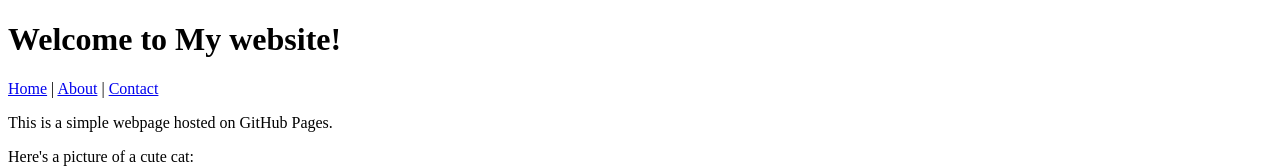
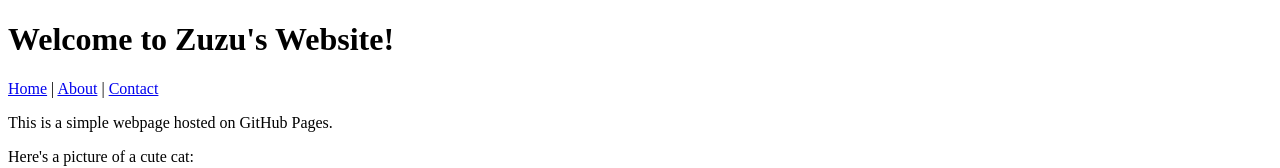
Before and after one commit to abc24-007/HelloZuzu, a plain HTML site: page index.html in a window 1280 px wide. Shown: the top 168 px of the page. Drawn offline with Linux system fonts and the light colour scheme.

Commit message:
Update index.html

```diff
--- a/index.html
+++ b/index.html
@@ -16,7 +16,7 @@
 
 <header>
 
-<h1>Welcome to My website!</h1>
+<h1>Welcome to Zuzu's Website!</h1>
 
 </header>
 
```
